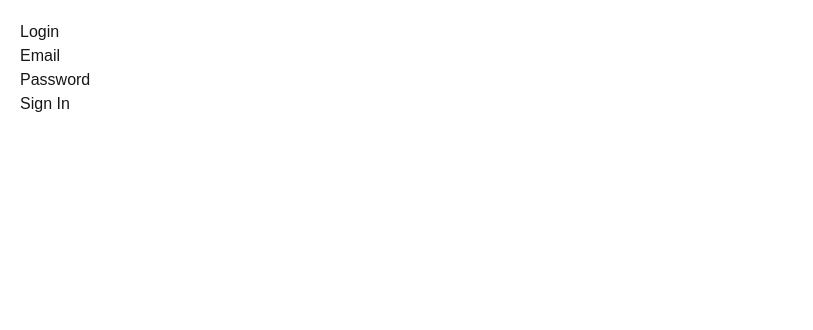
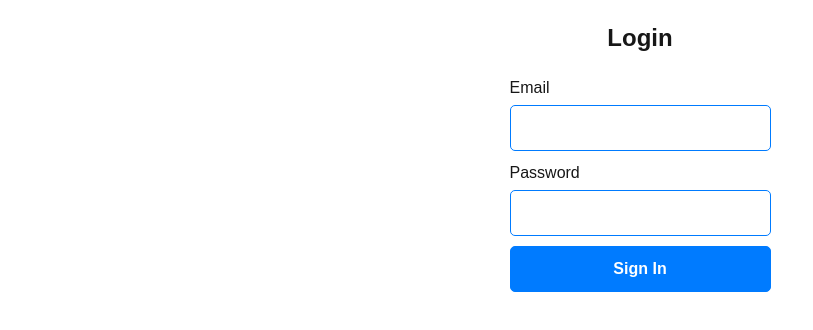
Before and after one commit to BenVsTech/internal-ticket-system, a Next.js app: page /login in a window 1280 px wide. Shown: the top 330 px of the page, without its empty margins (0-813 px from the left). Built offline with nearby package versions, Linux system fonts and the light colour scheme.

Commit message:
chore: completed next auth setup

```diff
--- a/src/app/login/page.tsx
+++ b/src/app/login/page.tsx
@@ -42,10 +42,10 @@ export default function Login() {
     };
 
     return (
-      <div className={`${styles["column-container"]} ${styles["width-100"]} ${styles["pd-all-round"]}`}>
-        <h1>Login</h1>
-        <form onSubmit={handleSubmit}>
-            <div>
+      <div className={`${styles["column-container"]} ${styles["width-100"]} ${styles["pd-all-round"]} ${styles["content-center"]} ${styles["align-center"]} ${styles["gap-20"]}`}>
+        <h1 className={styles["title-text"]}>Login</h1>
+        <form onSubmit={handleSubmit} className={`${styles["column-container"]} ${styles["gap-10"]}`}>
+            <div className={`${styles["column-container"]} ${styles["gap-5"]}`}>
                 <label htmlFor="email">Email</label>
                 <input
                     id="email"
@@ -54,9 +54,10 @@ export default function Login() {
                     onChange={(e) => setEmail(e.target.value)}
                     required
                     disabled={isLoading}
+                    className={styles["input-structure"]}
                 />
             </div>
-            <div>
+            <div className={`${styles["column-container"]} ${styles["gap-5"]}`}>
                 <label htmlFor="password">Password</label>
                 <input
                     id="password"
@@ -65,14 +66,16 @@ export default function Login() {
                     onChange={(e) => setPassword(e.target.value)}
                     required
                     disabled={isLoading}
+                    className={styles["input-structure"]}
                 />
             </div>
             {error && (
-                <div>
+                <div className={`${styles["column-container"]} ${styles["gap-5"]} ${styles["text-center"]}`}>
                     {error}
                 </div>
             )}
             <button
+                className={`${styles["button-structure"]} ${styles["primary-button"]}`}
                 type="submit"
                 disabled={isLoading}
             >
--- a/src/app/page.module.css
+++ b/src/app/page.module.css
@@ -19,3 +19,62 @@
 .pd-all-round{
     padding: 20px 20px 20px 20px;
 }
+
+.content-center {
+    justify-content: center;
+}
+
+.align-center {
+    align-items: center;
+}
+
+.gap-5 {
+    gap: 5px;
+}
+
+.gap-10 {
+    gap: 10px;
+}
+
+.gap-20 {
+    gap: 20px;
+}
+
+.text-center {
+    text-align: center;
+}
+
+/* Styles */
+
+.title-text {
+    font-size: 24px;
+    font-weight: bold;
+}
+
+.input-structure {
+    padding: 10px 20px;
+    border-radius: 5px;
+    border: 1.5px solid #007bff;
+    font-size: 16px;
+    font-weight: bold;
+}
+
+.button-structure {
+    padding: 10px 20px;
+    border-radius: 5px;
+    border: none;
+    cursor: pointer;
+    font-size: 16px;
+    font-weight: bold;
+}
+
+.primary-button {
+    background-color: #007bff;
+    color: #ffffff;
+    border: 1.5px solid #007bff;
+}
+
+.primary-button:hover {
+    background-color: #ffffff;
+    color: #007bff;
+}
```
